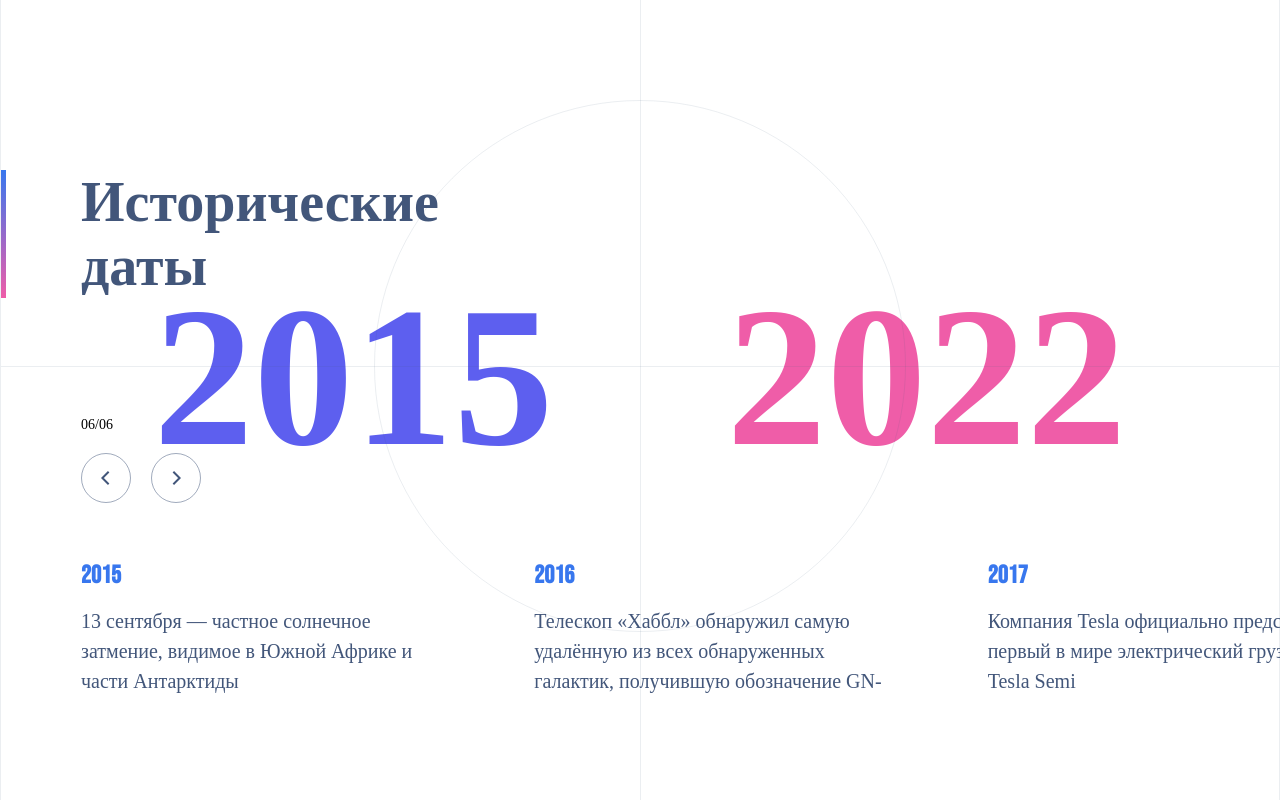
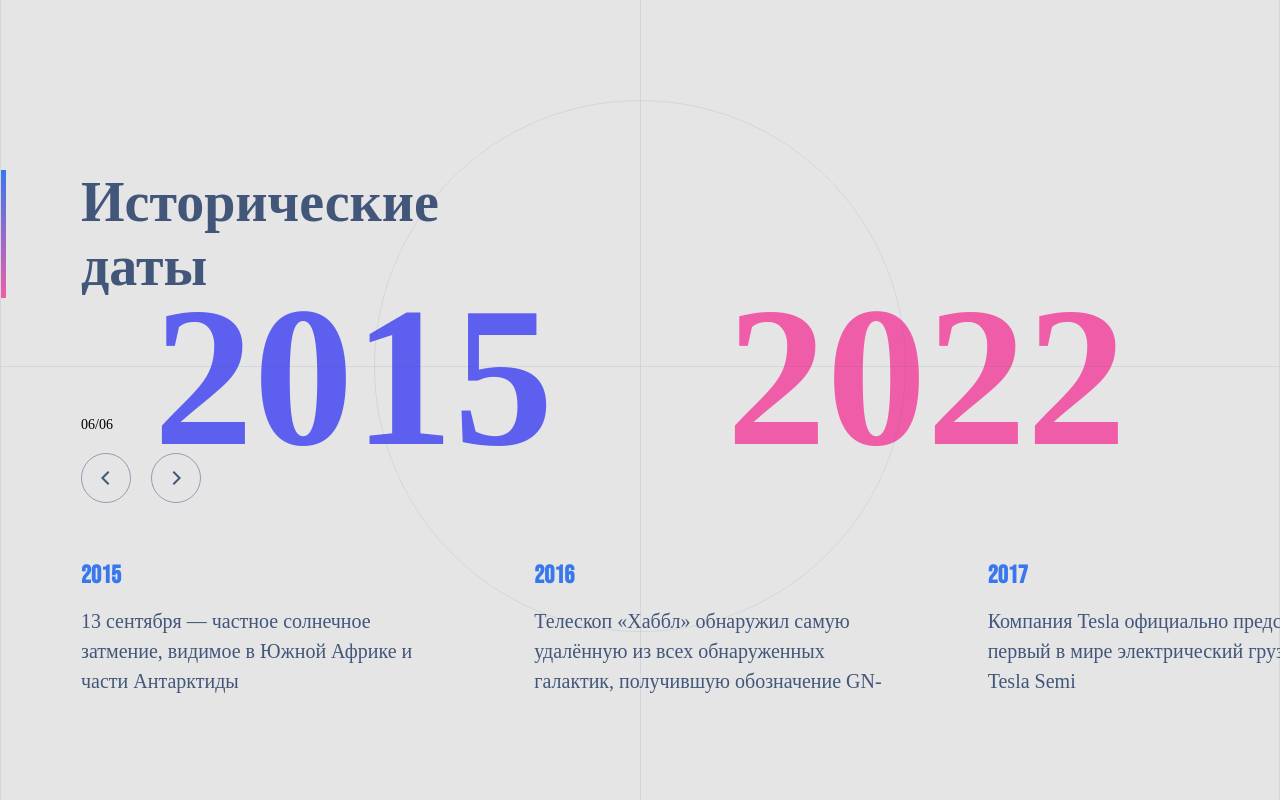
Before and after one commit to mg-kem/historical-dates, a React app: page / in a window 1280 px wide. Shown: the top 800 px of the page. Built offline with nearby package versions, Linux system fonts and the light colour scheme.

Commit message:
Рефакторинг стилей и именования классов

```diff
--- a/public/css/style.css
+++ b/public/css/style.css
@@ -1,4 +1,8 @@
 @import './fonts.css';
+
+html {
+    background-color: rgb(229, 229, 229);
+}
 
 ul {
     margin: 0;
@@ -170,40 +174,48 @@ body {
     left: 80px;
 }
 
-.buttons-container {
+.selected-info {
+    margin: 0;
+    margin-bottom: 20px;
+    font-size: 14px;
+}
+
+.switching-dates-container {
     display: flex;
     justify-content: space-between;
 }
 
 .button {
-    border: 1px solid rgb(66, 86, 122, 0.5);
+    border: 0;
     border-radius: 50%;
 
-    background: transparent;
-
-    position: relative;
-
     transition: background-color 0.3s ease;
-
     cursor: pointer;
 }
 
-.button:hover {
-    background-color: rgb(66, 86, 122, 0.1);
+.button-prev-date,
+.button-next-date {
+    width: 50px;
+    height: 50px;
+
+    border: 1px solid rgb(66, 86, 122, 0.5);
+
+    background: transparent;
+    position: relative;
 }
 
-.button:active {
-    background-color: rgb(66, 86, 122, 0.2);
+.button-prev-date:hover,
+.button-next-date:hover {
+    background-color: rgba(255,255,255, 0.5);
 }
 
-.button.button.prev-date,
-.button.button.next-date {
-    width: 50px;
-    height: 50px;
+.button-prev-date:active,
+.button-next-date:active  {
+    background-color: rgb(255, 255, 255);
 }
 
-.button.prev-date::after,
-.button.next-date::after {
+.button-prev-date::after,
+.button-next-date::after {
     content: '';
     position: absolute;
     top: 50%;
@@ -212,28 +224,25 @@ body {
     width: 14px;
     height: 14px;
 
-    background-image: url(../img/svg/Vector\ 2.svg);
-    background-repeat: no-repeat;
+    mask-image: url(../img/svg/Vector\ 2.svg);
+    mask-repeat: no-repeat;
+
+    /* background-image: url(../img/svg/Vector\ 2.svg);
+    background-repeat: no-repeat; */
+    background-color: rgb(66,86,122);
     transform: translate(-50%, -50%) translateX(2px);
 }
 
-.button.next-date::after {
+.button-next-date::after {
     transform: translate(-50%, -50%) translateX(-2px) rotate(180deg);
 }
 
-.selected-info {
-    margin: 0;
-    margin-bottom: 20px;
-    font-size: 14px;
-}
-
-.next-event-button {
+.button-next-event,
+.button-prev-event {
     width: 40px;
     height: 40px;
 
-    background-image: url(../img/svg/Vector\ 2.svg);
-    background-repeat: no-repeat;
-    background-position: center;
+    box-shadow: 0 0 15px 0 rgba(56,119,238, 0.1);
 
     position: absolute;
     top: 50%;
@@ -241,17 +250,29 @@ body {
     transform: translateY(-50%)rotate(180deg);
 }
 
-/* Стили для кнопки "Назад" - симметрично кнопке "Вперед" */
-.prev-event-button {
-    width: 40px;
-    height: 40px;
-
-    background-image: url(../img/svg/Vector\ 2.svg);
-    background-repeat: no-repeat;
-    background-position: center;
-
-    position: absolute;
+.button-prev-event {
     top: 50%;
     left: -50px;
     transform: translateY(-50%);
 }
+
+.button-prev-event::after,
+.button-next-event::after {
+    content: '';
+    position: absolute;
+    top: 50%;
+    left: 50%;
+
+    width: 14px;
+    height: 14px;
+    mask-image: url(../img/svg/Vector\ 2.svg);
+    mask-repeat: no-repeat;
+    background-color: rgb(56,119,238);
+
+    transform: translate(-50%, -50%) translateX(2px);
+}
+
+.button-next-event:hover,
+.button-prev-event:hover {
+    background-color: rgba(56,119,238, 0.1);
+}
--- a/src/app/app.tsx
+++ b/src/app/app.tsx
@@ -1,7 +1,6 @@
 import { JSX } from 'react';
 import HistoricalDate from '../components/historical-dates';
 import EventList from '../components/event-list';
-import SwiperContent from '../components/swiper';
 
 export default function App(): JSX.Element {
     return (
--- a/src/components/event-list.tsx
+++ b/src/components/event-list.tsx
@@ -55,7 +55,7 @@ export default function EventList() {
             {/* Кнопка "Назад" - показывается только если слайдер был сдвинут и можно вернуться */}
             {hasMoved && !isBeginning && (
                 <button
-                    className="button prev-event-button"
+                    className="button button-prev-event"
                     onClick={() => swiperRef.current?.swiper.slidePrev()}
                 >
                 </button>
@@ -64,7 +64,7 @@ export default function EventList() {
             {/* Кнопка "Вперед" - скрывается когда достигнут конец */}
             {!isEnd && (
                 <button
-                    className="button next-event-button"
+                    className="button button-next-event"
                     onClick={() => swiperRef.current?.swiper.slideNext()}
                 >
                 </button>
--- a/src/components/switch-buttons.tsx
+++ b/src/components/switch-buttons.tsx
@@ -3,9 +3,9 @@ export default function SwitchButtons() {
     return (
         <div className="switch-buttons">
             <p className="selected-info">06/06</p>
-            <div className="buttons-container">
-                <button className='button prev-date'></button>
-                <button className='button next-date'></button>
+            <div className="switching-dates-container">
+                <button className='button button-prev-date'></button>
+                <button className='button button-next-date'></button>
             </div>
         </div>
     );
```
